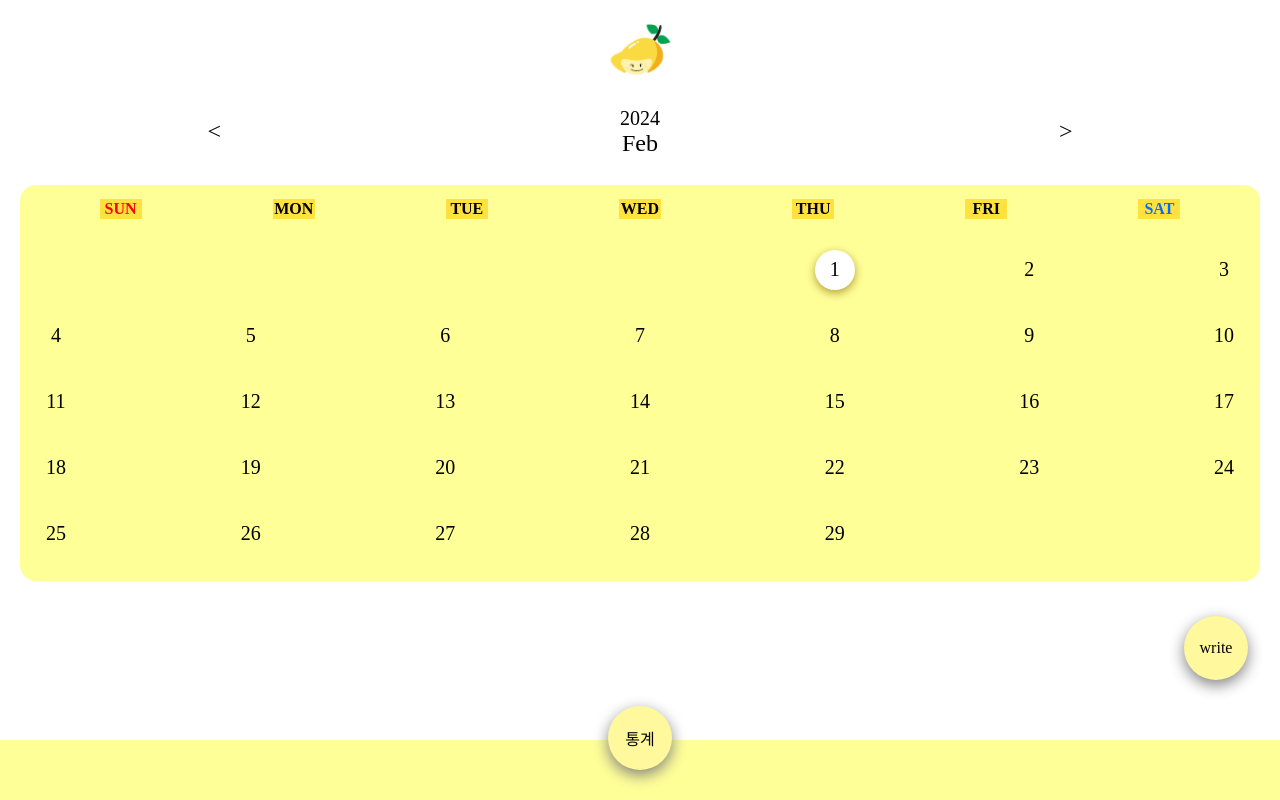
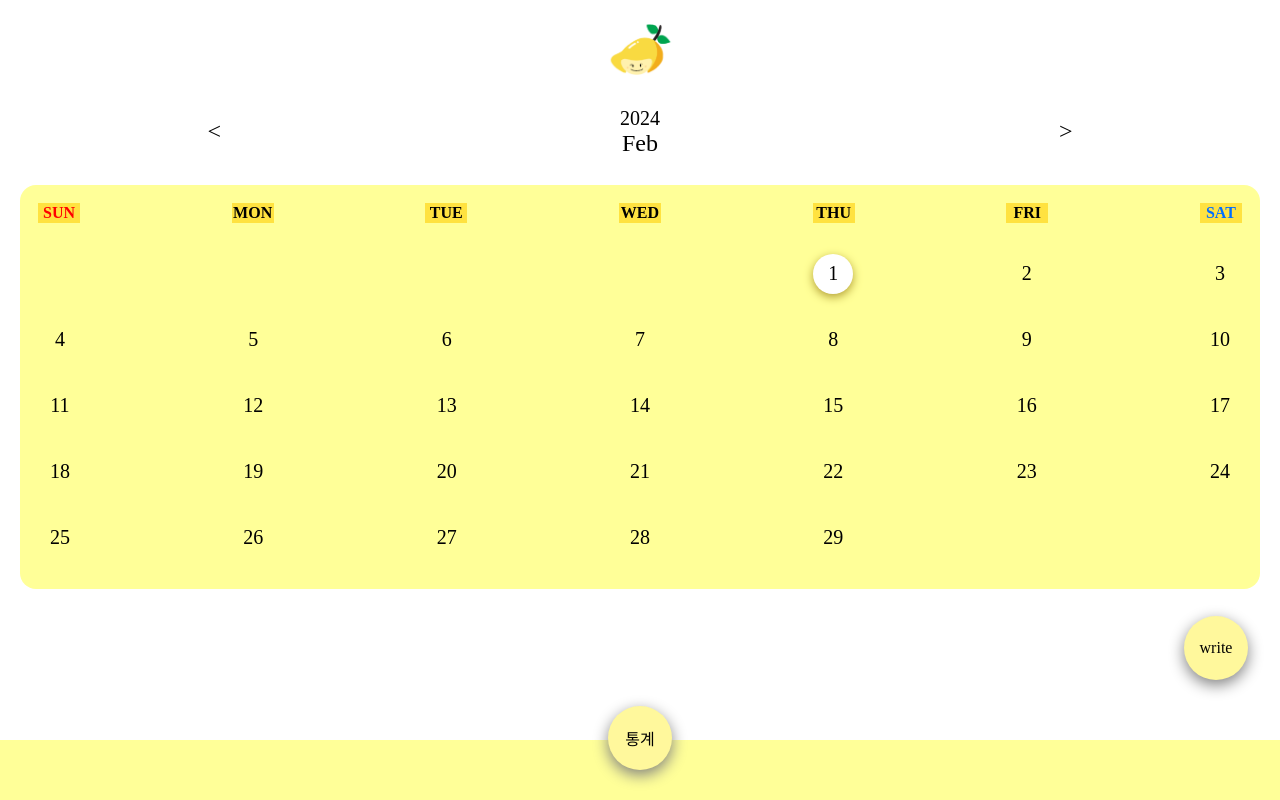
Before and after one commit to DEV-TINO/Mango-Diary-MJ, a Vue app in the folder mj-diary/: page /main in a window 1280 px wide. Built offline with nearby package versions, Linux system fonts and the light colour scheme; a web font is replaced by a local one.

Commit message:
style: design

```diff
--- a/mj-diary/src/components/CalendarMainPage.vue
+++ b/mj-diary/src/components/CalendarMainPage.vue
@@ -111,7 +111,7 @@ export default {
 }
 .calendar {
   width: calc(100% - 24px);
-  padding: 12px;
+  padding: 16px;
   background-color: rgb(255, 255, 152);
   border-radius: 1rem;
 }
@@ -119,7 +119,7 @@ export default {
   width: 100%;
   margin-bottom: 16px;
   display: flex;
-  justify-content: space-around;
+  justify-content: space-between;
 }
 .week {
   width: 42px;
@@ -155,6 +155,7 @@ export default {
   height: 50px;
   padding-top: 8px;
   padding-bottom: 8px;
+  cursor: pointer;
   display: flex;
   align-items: center;
   justify-content: center;
```
